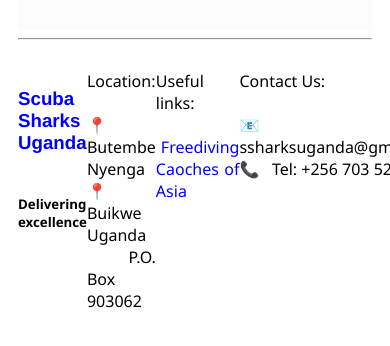
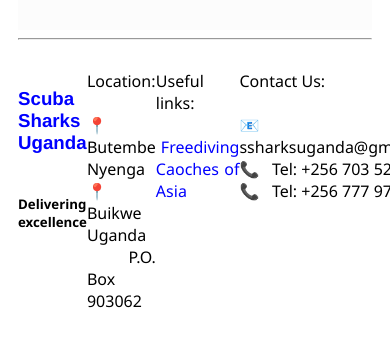
Before and after one commit to TrunksB/scubasharks, a plain HTML site: page index.html in a window 390 px wide. Shown: the part 3240-3586 px from the top of the page. Drawn offline with Linux system fonts and the light colour scheme.

Commit message:
Update index.html
Added one more phone contact to index.html

```diff
--- a/index.html
+++ b/index.html
@@ -112,7 +112,8 @@
         <div class="footer_item4">
             Contact Us: <br/> <br/>
             &#128231; &nbsp; Email: ssharksuganda@gmail.com <br/>
-            &#128222; &nbsp; Tel: +256 703 528 568
+            &#128222; &nbsp; Tel: +256 703 528 568 <br/>
+            &#128222; &nbsp; Tel: +256 777 976 735
         </div>
         <br/>
         <br/>
```
